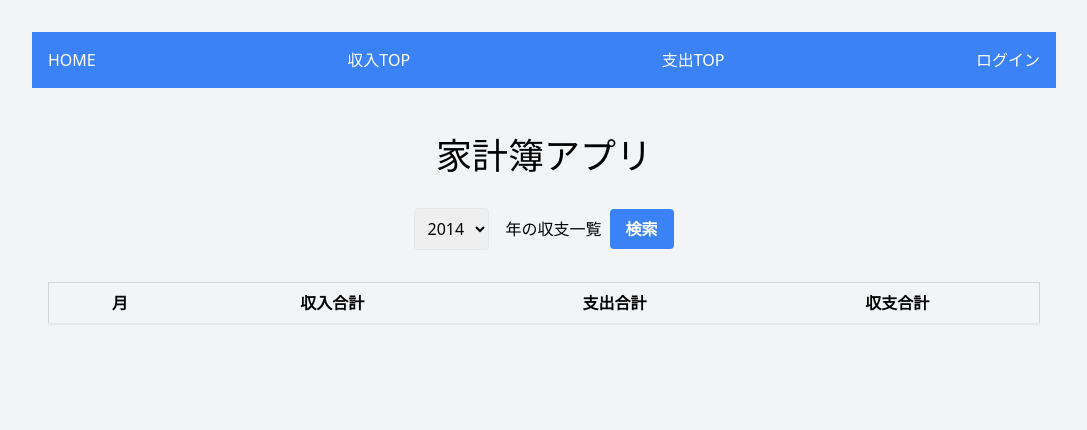
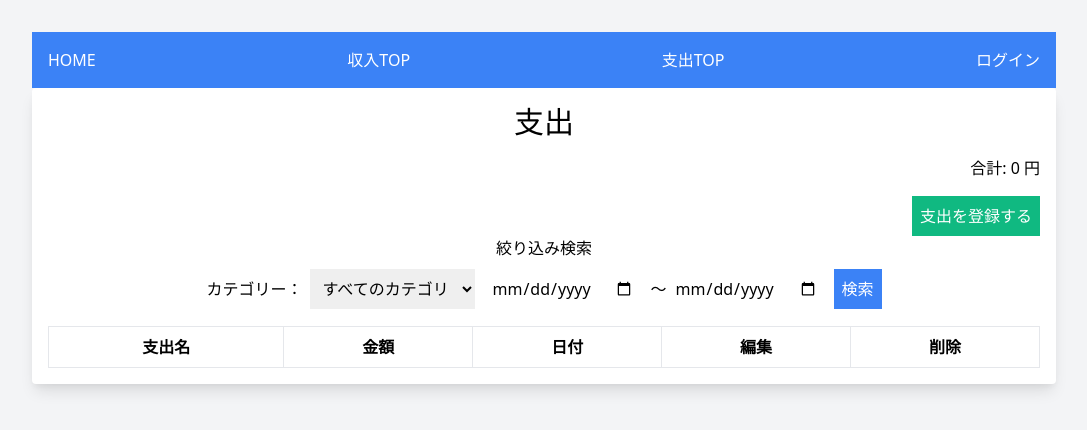
Before and after one commit to yuta10200831/7-15.docker-templete, a PHP site: page /spendings/index.php in a window 1280 px wide. Shown: the top 430 px of the page, without its empty margins (96-1183 px from the left). Run offline with PHP 8.4, Linux system fonts and the light colour scheme; lists and menus that the app fills with data are empty.

Commit message:
feat:支出一覧レイアウト作成

```diff
--- a/src/public/index.php
+++ b/src/public/index.php
@@ -17,7 +17,7 @@
             <a class="text-white hover:text-blue-800" href="#">収入TOP</a>
           </li>
           <li>
-            <a class="text-white hover:text-blue-800" href="#">支出TOP</a>
+            <a class="text-white hover:text-blue-800" href="spendings/index.php">支出TOP</a>
           </li>
           <li>
             <a class="text-white hover:text-blue-800" href="#">ログイン</a>
--- /dev/null
+++ b/src/public/spendings/index.php
@@ -0,0 +1,71 @@
+<!DOCTYPE html>
+<html lang="ja">
+<head>
+  <meta charset="UTF-8">
+  <title>収入一覧</title>
+  <link href="https://cdn.jsdelivr.net/npm/tailwindcss@2.2.17/dist/tailwind.min.css" rel="stylesheet">
+</head>
+<body class="bg-gray-100 flex justify-center">
+  <div class="mx-auto my-8 w-4/5">
+    <!-- ヘッダーの表示 -->
+    <header class="bg-blue-500 p-4">
+      <nav>
+        <ul class="flex justify-between">
+          <li><a class="text-white hover:text-blue-800" href="/">HOME</a></li>
+          <li><a class="text-white hover:text-blue-800" href="incomes/index.php">収入TOP</a></li>
+          <li><a class="text-white hover:text-blue-800" href="#">支出TOP</a></li>
+          <li><a class="text-white hover:text-blue-800" href="#">ログイン</a></li>
+        </ul>
+      </nav>
+    </header>
+
+    <div class="container p-4 bg-white rounded shadow-lg">
+      <h1 class="text-3xl mb-4 text-center">支出</h1>
+      <!-- 合計額 -->
+      <div class="text-right mt-4">
+        <span>合計: </span><span id="total-income">0</span><span> 円</span>
+      </div>
+
+      <!-- 新規作成ボタン -->
+      <div class="mt-4 text-right">
+        <a href="create.php" class="inline-block p-2 bg-green-500 text-white">支出を登録する</a>
+      </div>
+
+      <!-- 検索バー -->
+      <div class="flex flex-col items-center mb-4">
+        <p class="mb-2">絞り込み検索</p>
+        <div class="flex items-center">
+          <span class="mr-2">カテゴリー：</span>
+          <select id="income-source" class="mr-2 p-2">
+            <option value="">すべてのカテゴリ</option>
+            <option value="給与">給与</option>
+            <option value="賞与">賞与</option>
+            <!-- 他の収入源 -->
+          </select>
+          <input type="date" id="start-date" class="mr-2 p-2">
+          <span class="align-middle">〜</span>
+          <input type="date" id="end-date" class="mr-2 p-2">
+          <button id="search-button" class="p-2 bg-blue-500 text-white">検索</button>
+        </div>
+      </div>
+
+      <!-- 収入テーブル -->
+      <table class="mx-auto w-full border-collapse border">
+        <thead>
+          <tr>
+            <th class="border px-4 py-2">支出名</th>
+            <th class="border px-4 py-2">金額</th>
+            <th class="border px-4 py-2">日付</th>
+            <th class="border px-4 py-2">編集</th>
+            <th class="border px-4 py-2">削除</th>
+          </tr>
+        </thead>
+        <tbody>
+          <!-- ここにデータ -->
+        </tbody>
+      </table>
+
+    </div>
+  </div>
+</body>
+</html>
```
